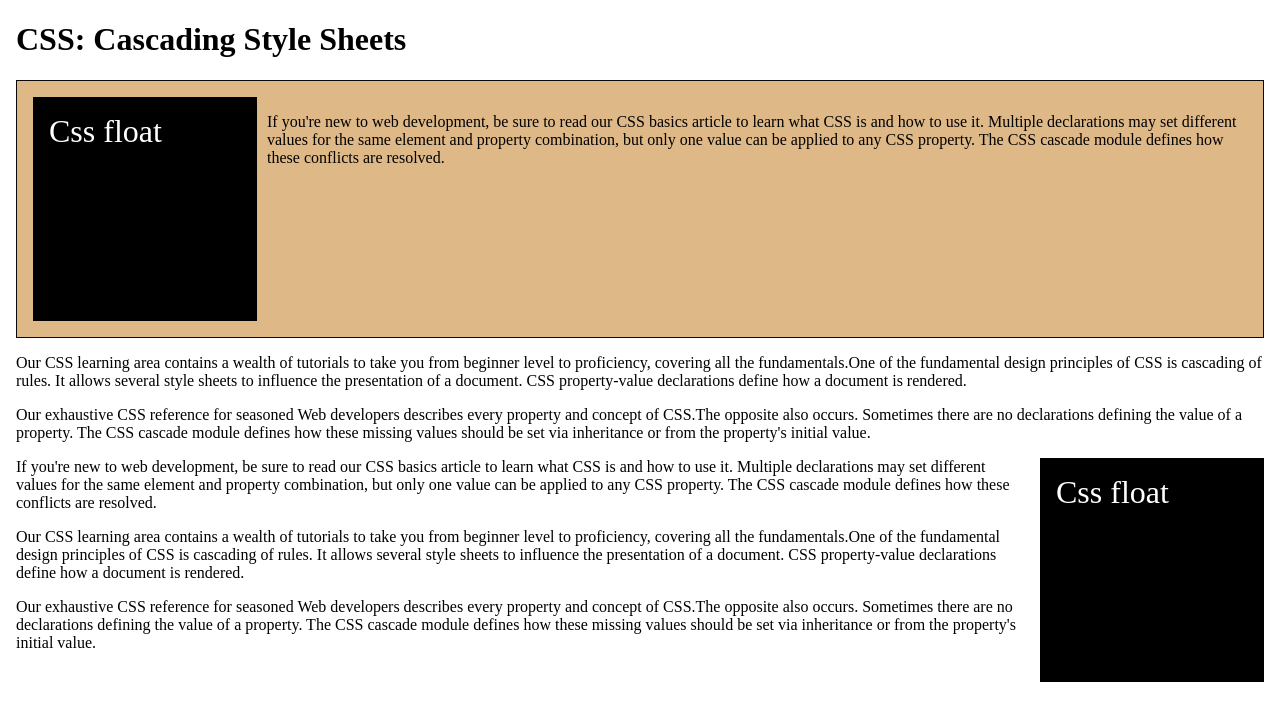
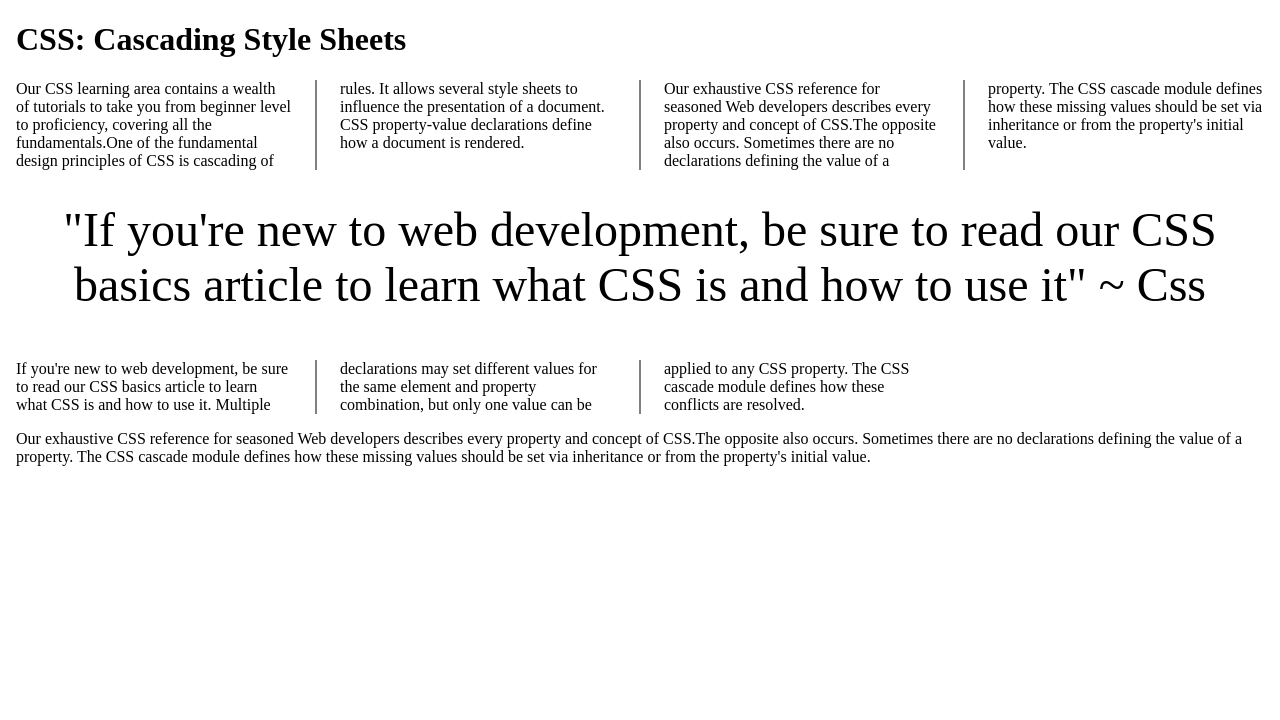
Before and after one commit to manishaac2002/css_full_course, a plain HTML site: page index.html in a window 1280 px wide. Drawn offline with Linux system fonts and the light colour scheme.

Commit message:
feat-columns.

```diff
--- a/css/style.css
+++ b/css/style.css
@@ -2,32 +2,23 @@ body {
     margin: 1rem;
 }
 
-.block {
-    background-color: black;
-    color: white;
-    width: 15vw;
-    height: 15vw;
-    font-size: 2rem;
-    padding: 1rem;
+.column {
+    columns: 250px 4;
+    column-rule: 2px solid gray;
+    column-gap: 3rem;
 }
 
-.left {
-    float: left;
-    margin-right: 10px;
+.column p {
+    margin-top: 0;
 }
 
-.right {
-    float: right;
-    margin-left: 10px;
+.column .quote {
+    text-align: center;
+    font-size: 3rem;
+    column-span: all;
+    margin-top: 2rem;
 }
 
-.clear {
-    clear: both;
+.nowrap {
+    white-space: nowrap;
 }
-
-section {
-    background-color: burlywood;
-    border: 1px solid rgb(9, 9, 9);
-    padding: 1rem;
-    display: flow-root;
-}
--- a/index.html
+++ b/index.html
@@ -16,17 +16,8 @@
     <header class="container">
         <h1> CSS: Cascading Style Sheets</h1>
     </header>
-        <section>
-    <div class="block left">Css float</div>
 
-            <p >
-                If you're new to web development, be sure to read our CSS basics article to learn what CSS is and how to
-                use it. Multiple declarations may set different values for the same element
-                and property combination, but only one value can be applied to any CSS property. The CSS cascade module
-                defines how these conflicts are resolved.
-            </p>
-        </section>
-            <!-- <div class="clear"></div> -->
+        <section class="column">
 
             <p>
                 Our CSS learning area contains a wealth of tutorials to take you from beginner level to proficiency,
@@ -41,20 +32,18 @@
                 cascade module defines how these missing values should be set via inheritance or from the property's
                 initial value.
             </p>
-            <div class="block right">Css float</div>
+            <p class="quote">
+                &#34;If you're new to web development, be sure to read our CSS basics article to learn what CSS is and how to
+                use it&#34; <span class="nowrap">~ Css</span>
+            </p>
+
             <p >
                 If you're new to web development, be sure to read our CSS basics article to learn what CSS is and how to
                 use it. Multiple declarations may set different values for the same element
                 and property combination, but only one value can be applied to any CSS property. The CSS cascade module
                 defines how these conflicts are resolved.
             </p>
-
-            <p>
-                Our CSS learning area contains a wealth of tutorials to take you from beginner level to proficiency,
-                covering all the fundamentals.One of the fundamental design principles of CSS is cascading of rules. It
-                allows several style sheets to influence the presentation of a document. CSS property-value declarations
-                define how a document is rendered.
-            </p>
+        </section>
 
             <p>
                 Our exhaustive CSS reference for seasoned Web developers describes every property and concept of CSS.The
```
Also changed, not shown: 1 other file.
